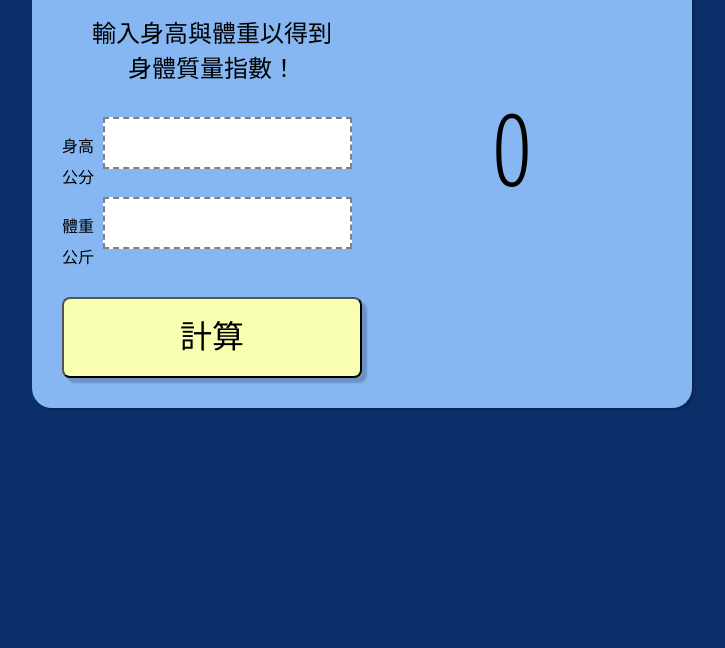
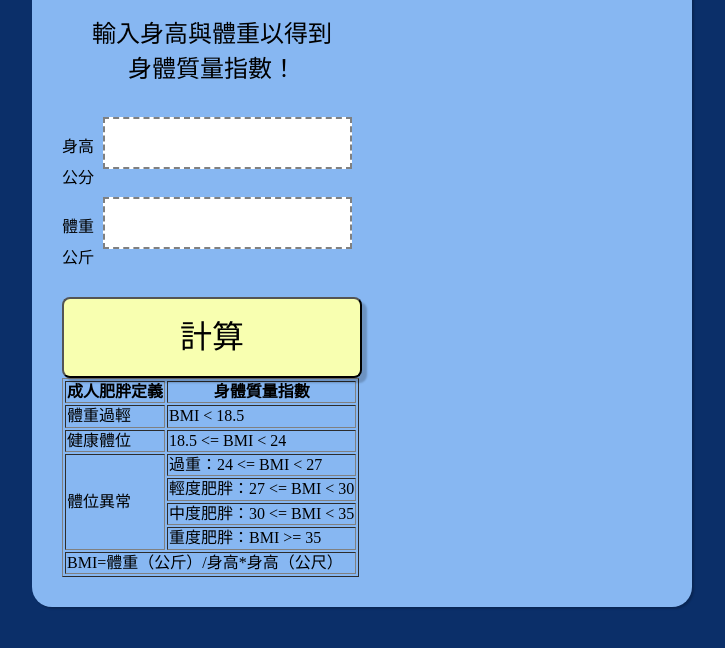
Before and after one commit to TamyTsai/BMI-Calculator, a plain HTML site: page index.html in a window 1280 px wide. Shown: the part 108-756 px from the top of the page, without its empty margins (278-1003 px from the left). Drawn offline with Linux system fonts and the light colour scheme.

Commit message:
html add table

```diff
--- a/index.html
+++ b/index.html
@@ -28,12 +28,52 @@
 
     <section class="result"> <!-- 右邊結果區塊 -->
       <h2>計算結果：</h2>
-      <p id="resultNumber">0</p>
-      <div id="resultTextNormal"></div>
-      <div id="resultTextAbnormal"></div>
+      <p id="resultNumber"></p>
+      <div id="resultTextNormal"></div>  <!-- 正常體位會顯示的文字區塊（非正常體位 此元素就被取代為空字串） -->
+      <div id="resultTextAbnormal"></div>  <!-- 非正常體位會顯示的文字區塊（正常體位 此元素就被取代為空字串） -->
     </section>
 
     <div class="clearfix"></div> <!-- 前面使用float創造左右兩欄 需要清除 以撐開下面元素 -->
+
+    <section class="bodyTable">
+      <table border="1">
+          <thead>
+            <tr>
+              <th>成人肥胖定義</th>
+              <th>身體質量指數</th>
+            </tr>
+          </thead>
+          <tbody>
+            <tr>
+              <td>體重過輕</td>
+              <td>BMI &lt 18.5</td> <!-- 使用特殊字元 -->
+            </tr>
+            <tr>
+              <td>健康體位</td>
+              <td>18.5 &lt= BMI &lt 24</td>
+            </tr>
+              <td rowspan="0">體位異常</td> <!-- 垂直合併欄位到tobody最後一列 -->
+              <td>過重：24 &lt= BMI &lt 27</td>
+            <tr>
+              <td>輕度肥胖：27 &lt= BMI &lt 30</td>
+            </tr>
+            <tr>
+              <td>中度肥胖：30 &lt= BMI &lt 35</td>
+            </tr>
+            <tr>
+              <td>重度肥胖：BMI &gt= 35</td>
+            </tr>
+          </tbody>
+          <tfoot>
+            <tr>
+              <td colspan="2">BMI=體重（公斤）/身高*身高（公尺）</td>
+              <!-- 水平合併2格欄位 -->
+            </tr>
+          </tfoot>
+      </table>
+
+    </section>
+
   </section>
 
   <script src="scripts/script.js"></script> <!-- 引入自己寫的js -->
```
